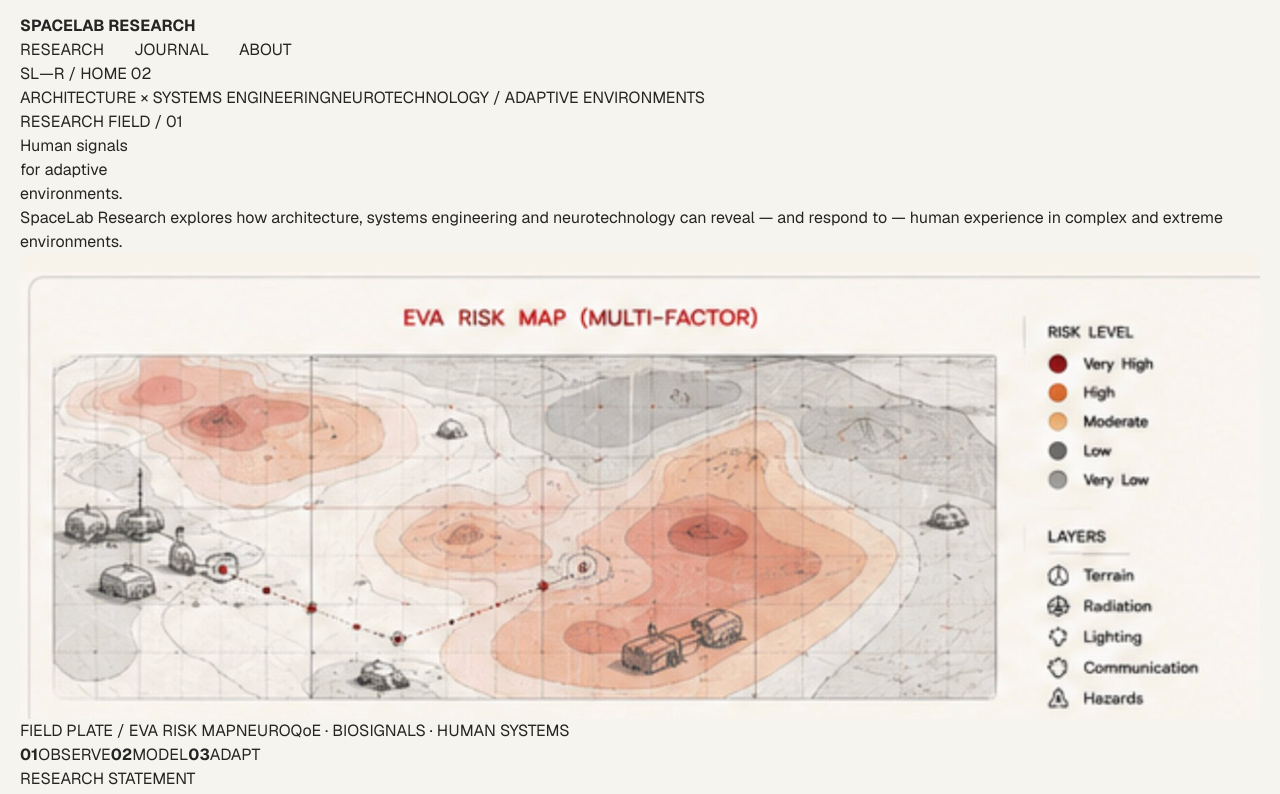
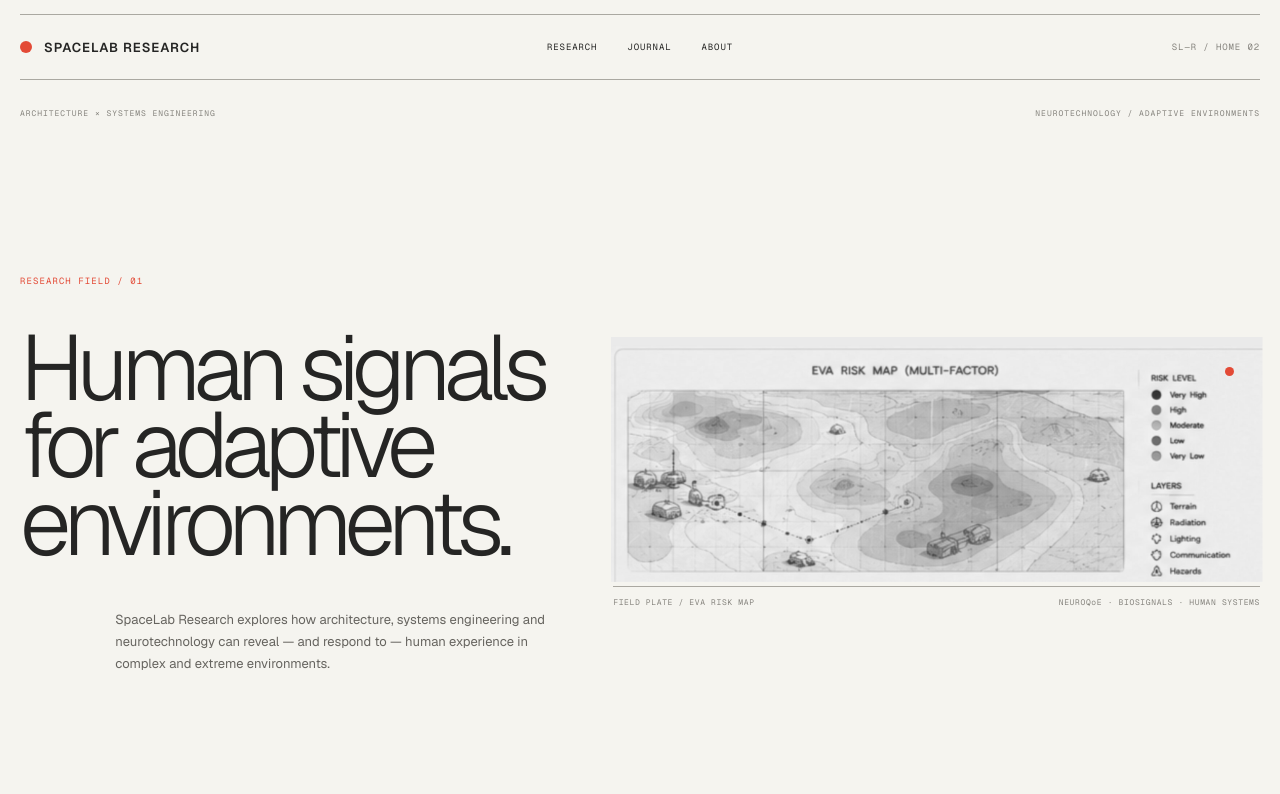
Before and after one commit to SpaceLabResearch/SpaceLabResearch.github.io, a Next.js app: page /test-home in a window 1280 px wide. Shown: the top 794 px of the page. Built offline with nearby package versions, Linux system fonts and the light colour scheme.

Commit message:
Style OP-1 test home page

```diff
--- a/app/globals.css
+++ b/app/globals.css
@@ -84,3 +84,21 @@
 @media(prefers-reduced-motion:reduce){
   .article-feature,.article-feature img{animation:none;transform:none}
 }
+
+
+/* Test home — OP-1 editorial concept */
+.test-home{max-width:1500px;margin:auto;padding:14px 20px 28px;overflow:hidden}
+.test-header{height:66px;border-top:1px solid var(--line);border-bottom:1px solid var(--line);display:grid;grid-template-columns:1fr auto 1fr;align-items:center;font:9px var(--font-geist-mono);letter-spacing:.1em}
+.test-brand{display:flex;align-items:center;gap:12px}.test-brand i{width:12px;height:12px;border-radius:50%;background:var(--red);flex:none}.test-brand strong{font:600 13px var(--font-geist-sans)}
+.test-header nav{display:flex;gap:30px}.test-header nav a{transition:color .2s ease}.test-header nav a:hover{color:var(--red)}.test-code{justify-self:end;color:var(--soft)}
+.test-hero{min-height:810px;display:grid;grid-template-columns:minmax(430px,.9fr) minmax(520px,1.1fr);grid-template-rows:auto 1fr auto;gap:34px 5vw;padding:28px 0 34px;border-bottom:1px solid var(--line)}
+.test-meta{grid-column:1/3;display:flex;justify-content:space-between;font:8px var(--font-geist-mono);letter-spacing:.12em;color:var(--soft)}
+.test-copy{align-self:center;position:relative;z-index:2}.test-kicker{font:9px var(--font-geist-mono);letter-spacing:.12em;color:var(--red);margin:0 0 42px}.test-copy h1{font-size:clamp(65px,7.2vw,112px);font-weight:300;letter-spacing:-.075em;line-height:.84;margin:0}.test-intro{max-width:510px;margin:48px 0 0 18%;font-size:13px;line-height:1.7;color:#66645f}
+.test-visual{align-self:center;margin:0;position:relative;animation:testReveal 1s cubic-bezier(.22,1,.36,1) both}.test-visual:before{content:"";position:absolute;width:9px;height:9px;border-radius:50%;background:var(--red);right:4%;top:9%;z-index:2}.test-visual img{display:block;width:100%;height:auto;max-height:650px;object-fit:contain;filter:grayscale(1) contrast(.92);mix-blend-mode:multiply;animation:testFloat 9s ease-in-out infinite alternate}.test-visual figcaption{border-top:1px solid var(--line);padding-top:10px;display:flex;justify-content:space-between;font:8px var(--font-geist-mono);letter-spacing:.08em;color:var(--soft)}
+.test-status{grid-column:1/3;display:grid;grid-template-columns:auto auto 1fr auto auto 1fr auto auto;align-items:center;gap:12px;font:8px var(--font-geist-mono);letter-spacing:.1em}.test-status b{font-size:18px;font-weight:300;color:var(--red)}.test-status i{height:1px;background:var(--line)}
+.test-statement{min-height:390px;display:grid;grid-template-columns:150px 1fr 220px;gap:5vw;align-items:center;border-bottom:1px solid var(--line)}.test-statement>span{font:8px var(--font-geist-mono);letter-spacing:.12em;color:var(--soft);align-self:start;margin-top:42px}.test-statement p{font-size:clamp(28px,3.4vw,52px);line-height:1.08;letter-spacing:-.045em;font-weight:300;max-width:890px}.test-statement a{font:9px var(--font-geist-mono);letter-spacing:.1em;border-top:1px solid var(--line);padding-top:14px;display:flex;justify-content:space-between}.test-statement a b{color:var(--red)}
+.test-footer{height:100px;display:flex;align-items:flex-end;justify-content:space-between;font:8px var(--font-geist-mono);letter-spacing:.1em;color:var(--soft)}
+@keyframes testReveal{from{opacity:0;transform:translateY(24px)}to{opacity:1;transform:translateY(0)}}@keyframes testFloat{from{transform:translate3d(0,0,0) scale(1)}to{transform:translate3d(0,-7px,0) scale(1.012)}}
+@media(max-width:900px){.test-hero{grid-template-columns:1fr;min-height:auto}.test-meta,.test-status{grid-column:1}.test-copy{padding:70px 0 10px}.test-visual{max-width:760px}.test-statement{grid-template-columns:100px 1fr}.test-statement a{grid-column:2;margin-bottom:42px}}
+@media(max-width:600px){.test-home{padding:8px 12px 22px}.test-header{grid-template-columns:1fr auto;height:62px}.test-brand strong{font-size:10px}.test-brand i{width:9px;height:9px}.test-code{display:none}.test-header nav{gap:14px;font-size:7px}.test-meta{gap:18px;line-height:1.45}.test-meta span:last-child{text-align:right}.test-copy{padding:58px 0 6px}.test-kicker{margin-bottom:26px}.test-copy h1{font-size:58px}.test-intro{margin:32px 0 0 12%;font-size:12px}.test-visual{margin-top:24px}.test-visual figcaption{gap:16px;line-height:1.4}.test-visual figcaption span:last-child{text-align:right}.test-status{grid-template-columns:auto auto 1fr;row-gap:16px}.test-status i:nth-of-type(1),.test-status i:nth-of-type(2){display:block}.test-statement{grid-template-columns:1fr;gap:15px;padding:35px 0}.test-statement>span{margin:0}.test-statement p{font-size:29px;margin:20px 0}.test-statement a{grid-column:1;margin:0}.test-footer{height:90px;gap:15px;line-height:1.4}.test-footer span:nth-child(2){display:none}}
+@media(prefers-reduced-motion:reduce){.test-visual,.test-visual img{animation:none}}
```
